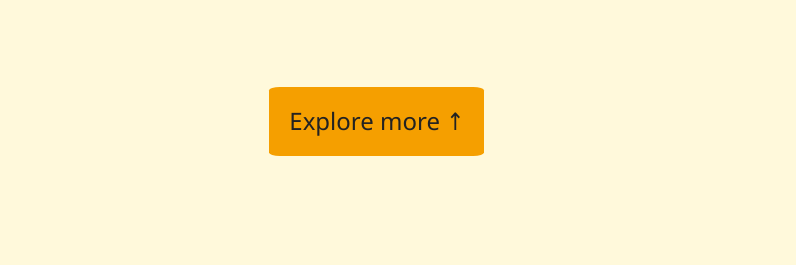
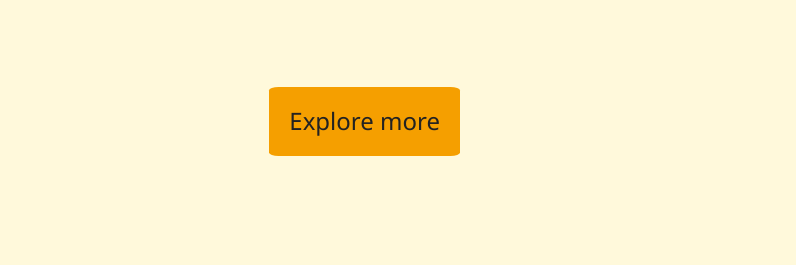
Before and after one commit to VaibhavSinha25/Sih-Prototype, a plain HTML site: page index.html in a window 1280 px wide. Shown: the part 473-738 px from the top of the page, 0-796 px from the left. Drawn offline with nearby package versions, Linux system fonts and the light colour scheme.

Commit message:
Update index.html

```diff
--- a/index.html
+++ b/index.html
@@ -29,7 +29,7 @@
             <ion-icon class="wallet" name="wallet-outline"></ion-icon>
           </h1>
           <p class="heading-tertiary">Spend all your money wisely !</p>
-          <a href="tracker1.html" class="btn-explore">Explore more &uarr;</a>
+          <a href="tracker1.html" class="btn-explore">Explore more</a>
         </div>
         <img src="img/logo.jpg" alt="Spend wiser logo" class="logo" />
       </div>
```
